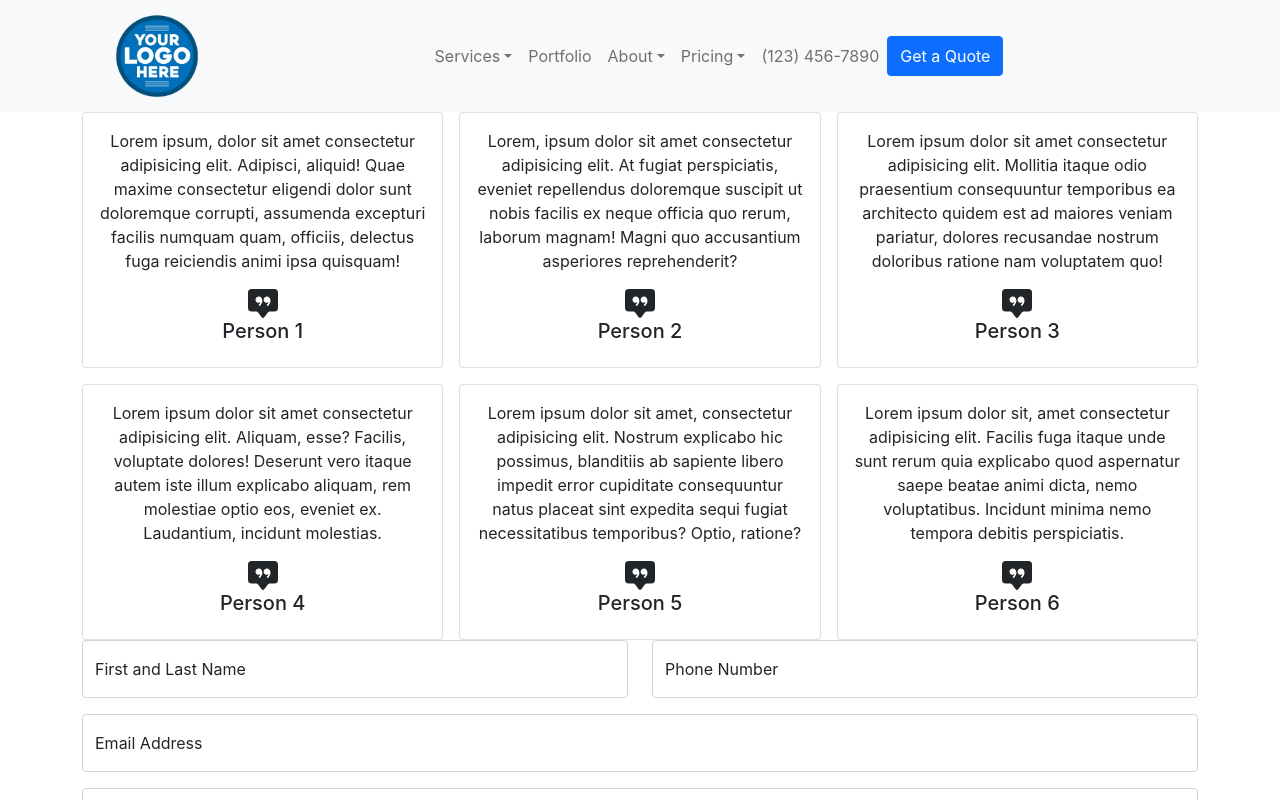
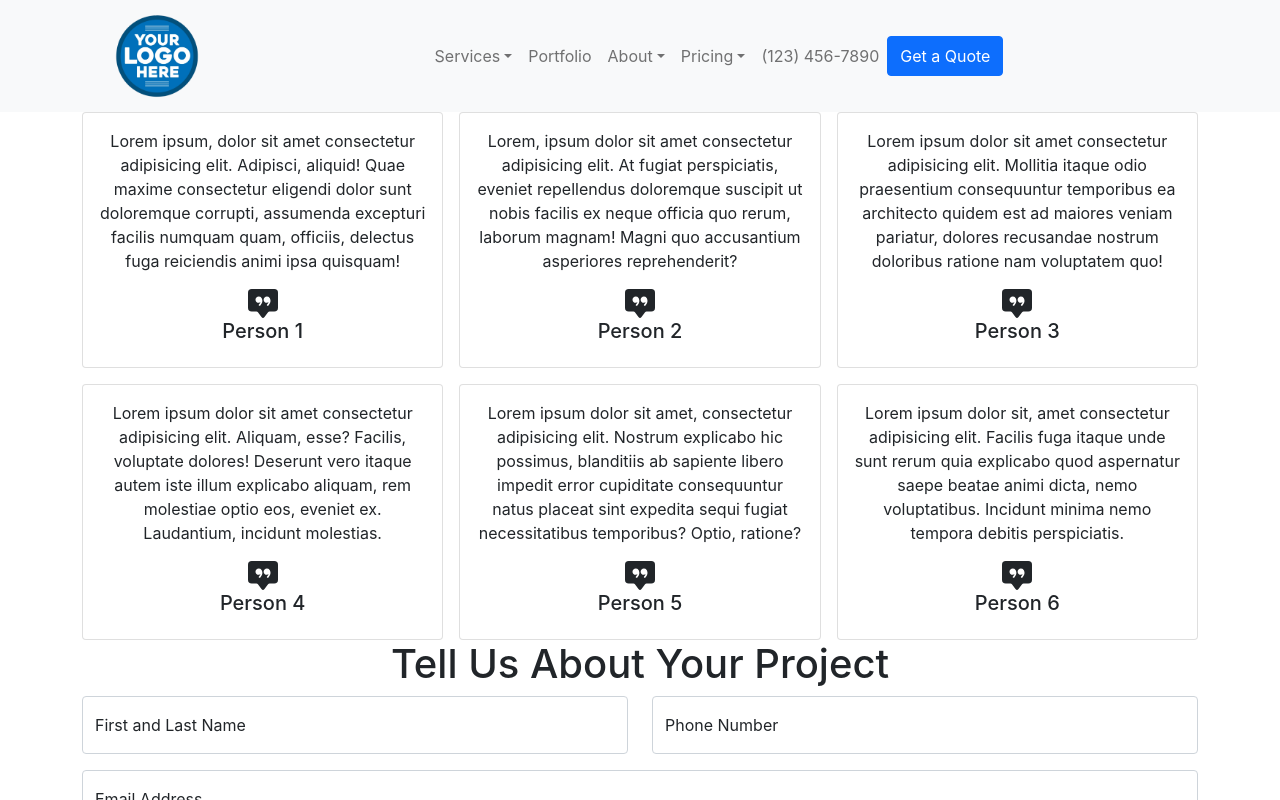
Before and after one commit to zachdrummond/renovations-template, a React (Create React App) app: page / in a window 1280 px wide. Shown: the top 800 px of the page. Built offline with nearby package versions, Linux system fonts and the light colour scheme; the HTML template or start-up script is replaced by a standard one.

Commit message:
Added title to Contact section

```diff
--- a/src/Components/Contact/Contact.jsx
+++ b/src/Components/Contact/Contact.jsx
@@ -10,6 +10,7 @@ import {
 const Contact = () => {
   return (
     <Container>
+      <h1 className="text-center">Tell Us About Your Project</h1>
       <Form>
         <Row>
           <Col>
```
